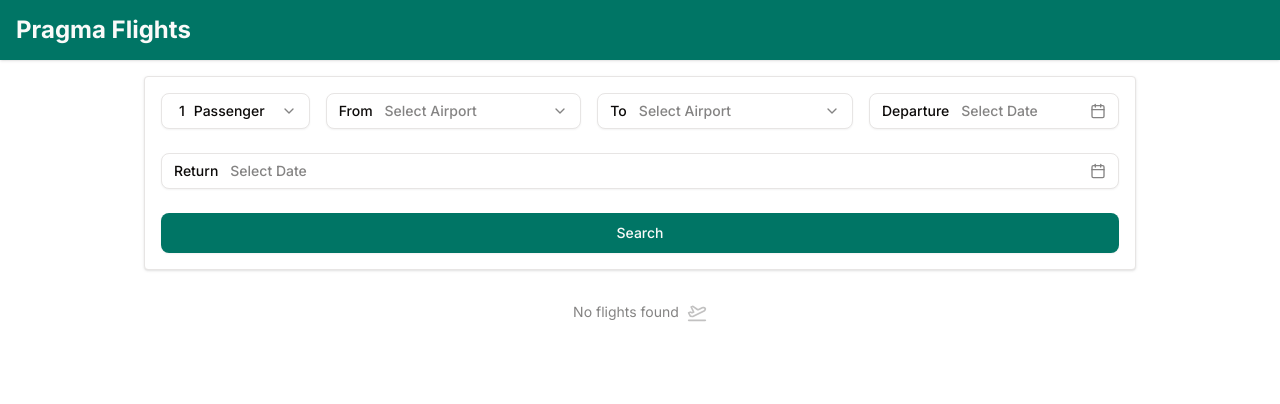
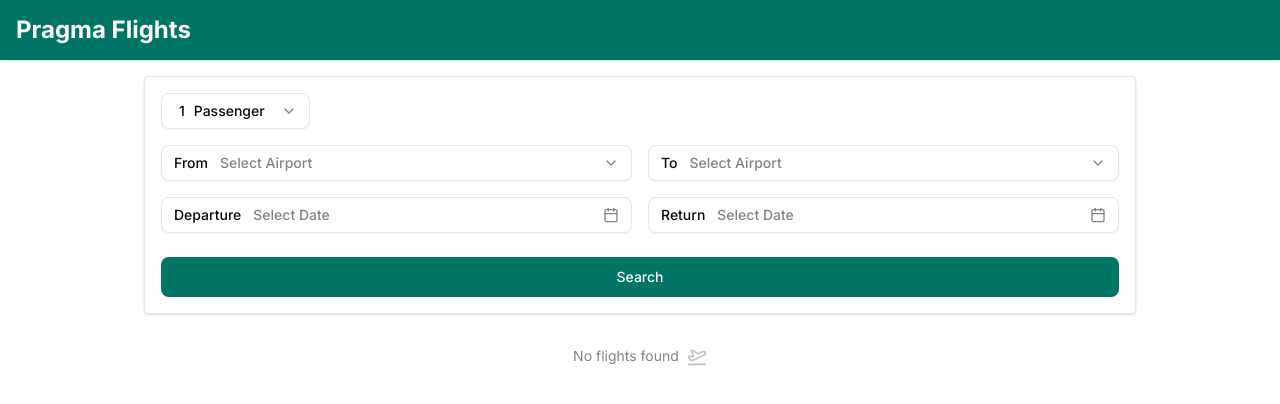
Before and after one commit to p0ria2/pragmidea-assignment, a Next.js app: page /flights in a window 1280 px wide. Shown: the top 404 px of the page. Built offline with nearby package versions, Linux system fonts and the light colour scheme.

Commit message:
fix flights-search layout

```diff
--- a/app/flights/_components/FlightsSearch.tsx
+++ b/app/flights/_components/FlightsSearch.tsx
@@ -104,21 +104,23 @@ export default function FlightsSearch() {
       <div className="rounded border bg-white p-4 shadow">
         <Form {...form}>
           <form
-            className="flex flex-wrap gap-4"
+            className="grid grid-cols-1 gap-4 md:grid-cols-2"
             onSubmit={form.handleSubmit(onSubmit)}
           >
+            <div className="md:col-span-2">
               <PassengerSearch
                 value={passengerCount}
                 onChange={(passengerType, value) =>
                   form.setValue(passengerType, value)
                 }
               />
+            </div>
 
             <FormField
               control={form.control}
               name="originLocationCode"
               render={({ field }) => (
-                <FormItem className="flex-[1_0_200px]">
+                <FormItem className="">
                   <FormControl>
                     <AirportSearch
                       label="From"
@@ -136,7 +138,7 @@ export default function FlightsSearch() {
               control={form.control}
               name="destinationLocationCode"
               render={({ field }) => (
-                <FormItem className="flex-[1_0_200px]">
+                <FormItem className="">
                   <FormControl>
                     <AirportSearch
                       label="To"
@@ -154,7 +156,7 @@ export default function FlightsSearch() {
               control={form.control}
               name="departureDate"
               render={({ field }) => (
-                <FormItem className="flex-1">
+                <FormItem className="">
                   <FormControl>
                     <FlightDateSearch
                       label="Departure"
@@ -173,7 +175,7 @@ export default function FlightsSearch() {
               control={form.control}
               name="returnDate"
               render={({ field }) => (
-                <FormItem className="flex-1">
+                <FormItem className="">
                   <FormControl>
                     <FlightDateSearch
                       label="Return"
@@ -191,7 +193,7 @@ export default function FlightsSearch() {
             />
 
             <LoadingButton
-              className="w-full cursor-pointer"
+              className="w-full cursor-pointer md:col-span-2"
               type="submit"
               size="lg"
               isLoading={isSubmitting}
--- a/app/flights/_components/PassengerSearch.tsx
+++ b/app/flights/_components/PassengerSearch.tsx
@@ -5,6 +5,7 @@ import {
   PopoverContent,
   PopoverTrigger,
 } from '@/_components';
+import { cn } from '@/_lib/css-utils';
 import { getPassengerCount, PassengerAgeRange } from '@/_lib/flights-utils';
 import { capitalize } from '@/_lib/string-utils';
 import { PassengerType } from '@/_types';
@@ -14,9 +15,10 @@ import { useEffect, useState } from 'react';
 interface Props {
   value: Record<PassengerType, number>;
   onChange: (passengerType: PassengerType, value: number) => void;
+  className?: string;
 }
 
-export default function PassengerSearch({ value, onChange }: Props) {
+export default function PassengerSearch({ value, onChange, className }: Props) {
   const [open, setOpen] = useState(false);
   const [count, setCount] = useState(getPassengerCount(value));
 
@@ -29,7 +31,10 @@ export default function PassengerSearch({ value, onChange }: Props) {
   return (
     <Popover onOpenChange={setOpen}>
       <PopoverTrigger asChild>
-        <Button className="flex items-center gap-4" variant="outline">
+        <Button
+          className={cn('flex items-center gap-4', className)}
+          variant="outline"
+        >
           <span className="text-sm font-medium">
             <span className="inline-block min-w-4">{count}</span> Passenger
             {count > 1 ? 's' : ''}
--- a/app/flights/api/flight-api-providers/amadeus-api-provider.ts
+++ b/app/flights/api/flight-api-providers/amadeus-api-provider.ts
@@ -128,7 +128,7 @@ export class AmadeusApiProvider extends FlightApiProvider {
         const match = duration.match(/PT(\d+)H(\d+)M/);
 
         if (!match) {
-            throw new Error("Invalid duration format");
+            return "N/A";
         }
 
         const hours = match[1].padStart(2, '0');
```
Lines whose indentation alone changed are shown as unchanged.
